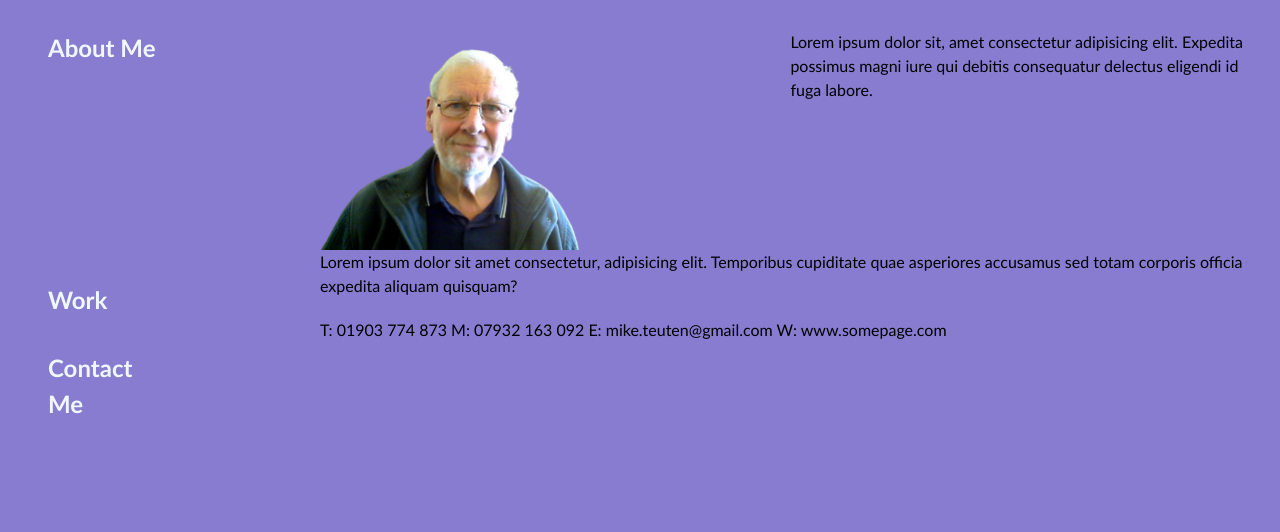
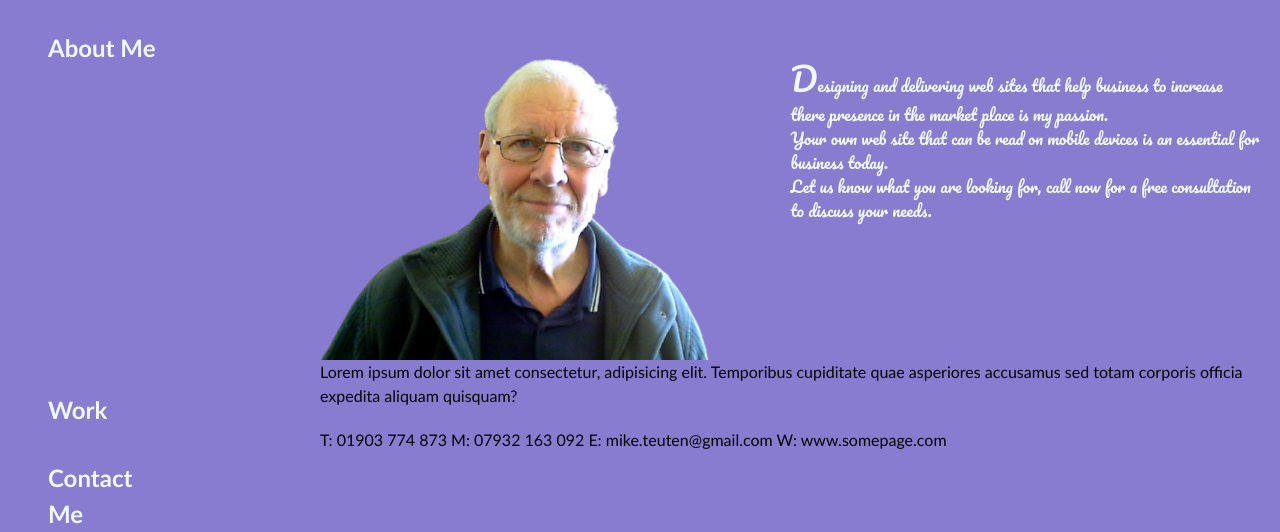
Before and after one commit to miketeu/portfolio, a plain HTML site: page index.html in a window 1280 px wide. Shown: the part 566-1098 px from the top of the page. Before the commit the page ends 988 px from the top, so only its background shows below. Drawn offline with Linux system fonts and the light colour scheme.

Commit message:
clean up 'about me' section. Add new font and some script.

```diff
--- a/index.html
+++ b/index.html
@@ -7,7 +7,7 @@
   <meta http-equiv="X-UA-Compatible" content="ie=edge">
   <title>Lernantino // Web Developer</title>
   <link rel="stylesheet" href="./starter/css/style.css" >
-
+ <link rel="stylesheet" href="https://fonts.googleapis.com/css?family=Pacifico"/>
 </head>
 
 <body>
@@ -34,8 +34,16 @@
       <h2 id="about">About Me</h2>
     </section>
     <section class="article">
-      <img src="starter/images/newMugShot-removebg-preview (1).png" alt="Mike Teuten mug shot" width="60%" height="auto" >
-      <p>Lorem ipsum dolor sit, amet consectetur adipisicing elit. Expedita possimus magni iure qui debitis consequatur delectus eligendi id fuga labore.</p>
+      <img src="starter/images/newMugShot-removebg-preview (1).png" alt="Mike Teuten mug shot" width="90%" height="auto" margin-bottom="2rem">
+      <p class="personal">
+        Designing and delivering web sites that help business to increase there presence in the market place is my passion.
+        <br>
+        Your own web site that can be read on mobile devices is an essential for business today.
+        <br>
+        Let us know what you are looking for, call now for a free consultation to discuss your needs.
+
+
+      </p>
 
     </section>
     <!-- portfolio container -->
--- a/starter/css/style.css
+++ b/starter/css/style.css
@@ -3,7 +3,7 @@
   --h2-color: aliceblue;
   --shadow: 4px 4px 8px black;
 }
-
+@import url(https://fonts.googleapis.com/css?family=Pacifico);
 
 * {
   box-sizing: border-box;
@@ -38,7 +38,16 @@ background-size: cover;
 background-position: center;
 }
 
+.personal {
+  margin-top: 1.5em;
+  font-family: Pacifico;
+  color: var(--h2-color);
+}
 
+.personal::first-letter {
+  text-transform: capitalize;
+  font-size: 2em;
+}
 .container {
   display: grid;
   grid-template-columns: 25% 75%;
@@ -61,7 +70,6 @@ h1 {
 }
 
 .navbar {
-  overflow: hidden;
   position: fixed;
   top: 0;
   width: 100%;
```
